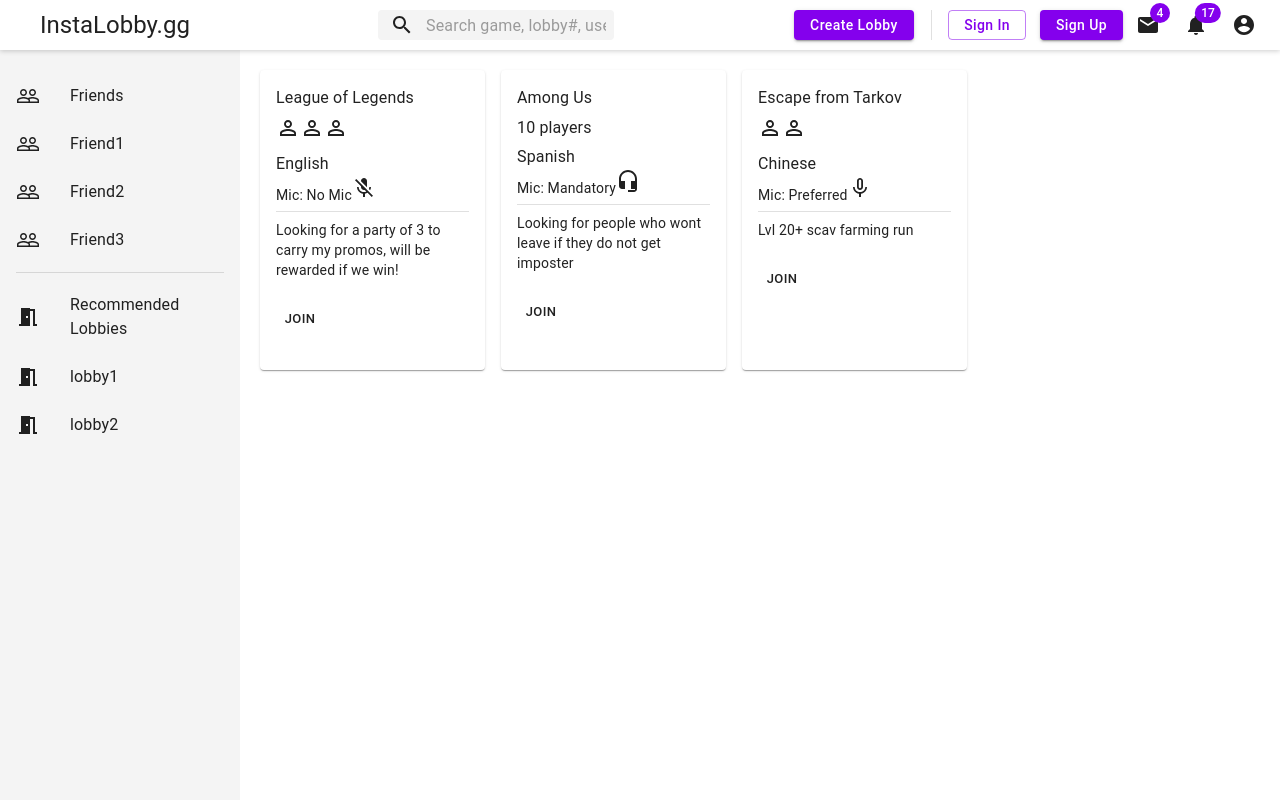
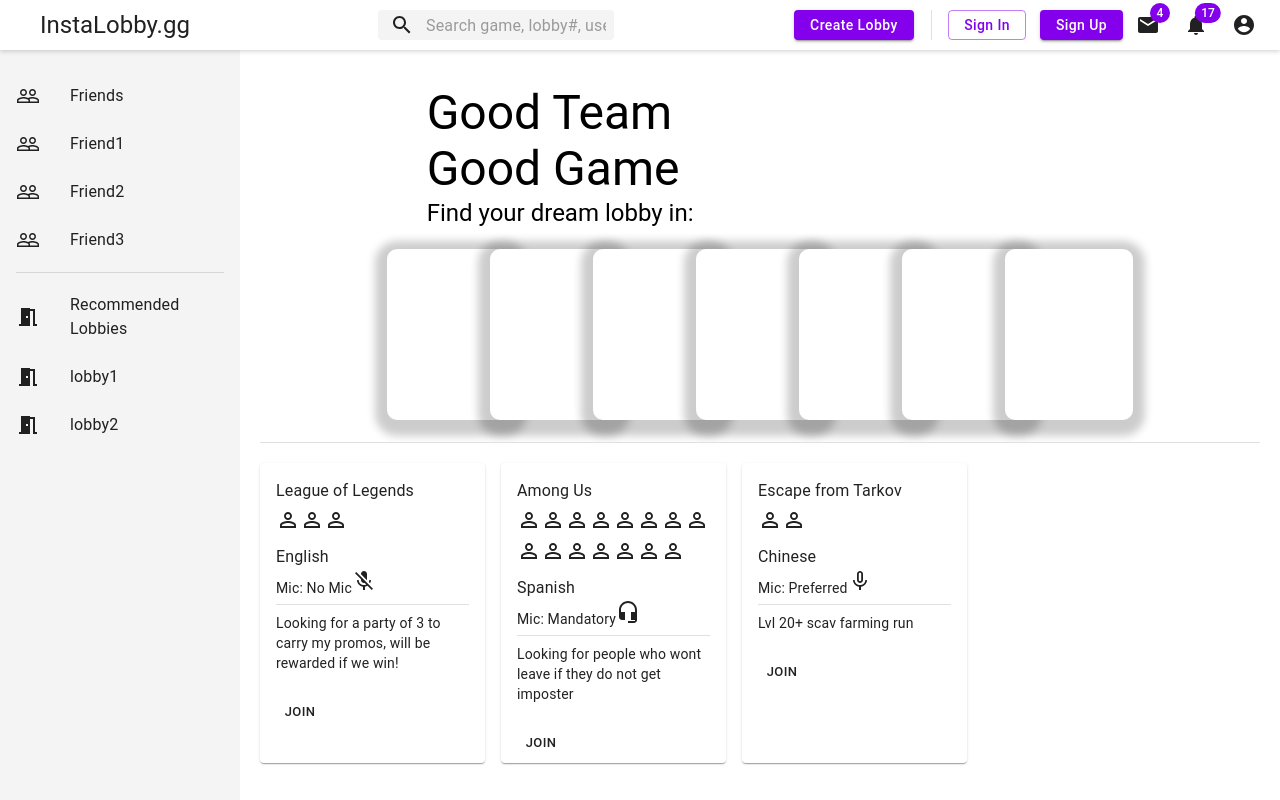
Before and after one commit to tian142/SPDSprint, a React (Create React App) app: page / in a window 1280 px wide. Built offline with nearby package versions, Linux system fonts and the light colour scheme.

Commit message:
added welcome sction template

```diff
--- a/src/App.js
+++ b/src/App.js
@@ -12,6 +12,9 @@
 import Fade from '@material-ui/core/Fade';
 
 const useStyles = makeStyles((theme) => ({
+  testColor: {
+    background: 'purple',
+  },
   topZ: {
     zIndex: 1000,
   },
@@ -61,7 +64,7 @@
     },
     {
       gameSelect: 'Among Us',
-      lobbySize: 10,
+      lobbySize: 15,
       language: 'Spanish',
       micPreference: 'Mandatory',
       lobbyNotes:
@@ -89,7 +92,7 @@
         </Grid>
         <Grid
           item
-          xs={9}
+          // xs={9}
           className={classes.centerGrid}
           container
           direction="column"
@@ -97,7 +100,9 @@
           // alignItems="center"
         >
           <SideNav />
-          {/* <Grid item><GameDisplay /></Grid> */}
+          <Grid item>
+            <GameDisplay />
+          </Grid>
           <Grid container spacing={2} direction="row">
             <Lobbies lobbies={lobbies} />
           </Grid>
--- /dev/null
+++ b/src/components/GameDisplay.css
@@ -0,0 +1,48 @@
+.fade-in {
+  opacity: 1;
+}
+.fade-out {
+  opacity: 0;
+}
+
+.game-list {
+  display: flex;
+  padding: 29px 30px 1.35rem;
+  overflow: scroll;
+  justify-content: center;
+}
+
+.game {
+  display: flex;
+  position: relative;
+  flex-direction: column;
+  height: 123px;
+  width: 80px;
+  min-width: 50px;
+  padding: 1.5rem;
+  border-radius: 10px;
+  background: white;
+  box-shadow: 0px 4px 8px 12px rgba(0, 0, 0, 0.2);
+  transition: 0.2s;
+  cursor: pointer;
+}
+
+.game-list::-webkit-scrollbar {
+  width: 10px;
+  height: 10px;
+}
+.game-list::-webkit-scrollbar-thumb {
+  background: var(--darkGrey);
+  border-radius: 10px;
+  box-shadow: inset 2px 2px 2px hsla(0, 0%, 100%, 0.25),
+    inset -2px -2px 2px rgba(0, 0, 0, 0.25);
+}
+.game:hover {
+  transform: translateY(-1rem);
+}
+.game:hover ~ .game {
+  transform: translateX(25px);
+}
+.game:not(:first-child) {
+  margin-left: -25px;
+}
--- a/src/components/GameDisplay.jsx
+++ b/src/components/GameDisplay.jsx
@@ -1,7 +1,58 @@
 import React from 'react';
+import { Divider, Grid, Typography } from '@material-ui/core';
+import { makeStyles } from '@material-ui/core/styles';
+
+import './GameDisplay.css';
+
+const useStyles = makeStyles((theme) => ({
+  welcome: {
+    paddingTop: 15,
+    height: 150,
+  },
+  botDivider: {
+    marginBottom: 20,
+  },
+}));
 
 const Gamedisplay = () => {
-  return <div>GameDisplay</div>;
+  const classes = useStyles();
+  return (
+    <>
+      <Grid container className={classes.welcome}>
+        <Grid item xs={0} sm={2} />
+        <Grid item>
+          <Typography variant="h3">Good Team</Typography>
+          <Typography variant="h3">Good Game</Typography>
+          <Typography variant="h5">Find your dream lobby in: </Typography>
+        </Grid>
+        <Grid item xs={0} sm={2} />
+      </Grid>
+      <section className="game-list">
+        <article className="game" id="lol">
+          <header className="game-header"></header>
+        </article>
+        <article className="game" id="csgo">
+          <header className="game-header"></header>
+        </article>
+        <article className="game" id="eft">
+          <header className="game-header"></header>
+        </article>
+        <article className="game" id="dota2">
+          <header className="game-header"></header>
+        </article>
+        <article className="game" id="valorant">
+          <header className="game-header"></header>
+        </article>
+        <article className="game" id="dayz">
+          <header className="game-header"></header>
+        </article>
+        <article className="game" id="among-us">
+          <header className="game-header"></header>
+        </article>
+      </section>
+      <Divider className={classes.botDivider} />
+    </>
+  );
 };
 
 export default Gamedisplay;
--- a/src/components/Lobbies.jsx
+++ b/src/components/Lobbies.jsx
@@ -23,20 +23,16 @@
     marginBottom: 8,
   },
   joinBtn: {
-    // flexGrow: 1,
+    flexGrow: -1,
   },
 });
 
 const showLobbySize = (size) => {
-  if (size <= 5) {
-    let container = [];
-    for (let i = 0; i < size; i++) {
-      container.push(<PersonOutlineIcon />);
-    }
-    return container;
-  } else {
-    return `${size} players`;
+  let container = [];
+  for (let i = 0; i < size; i++) {
+    container.push(<PersonOutlineIcon />);
   }
+  return container;
 };
 
 const showMicIcon = (micPreference) => {
```
